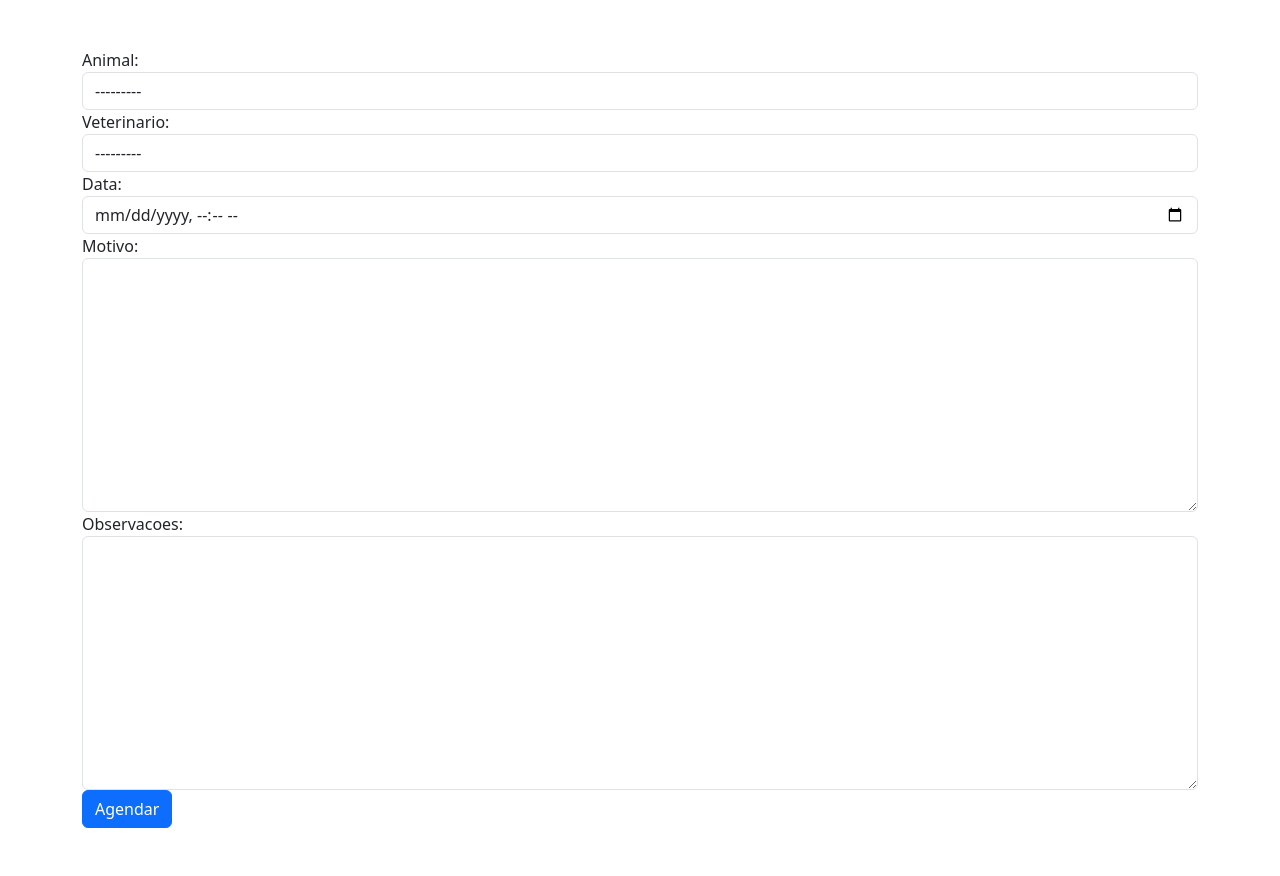
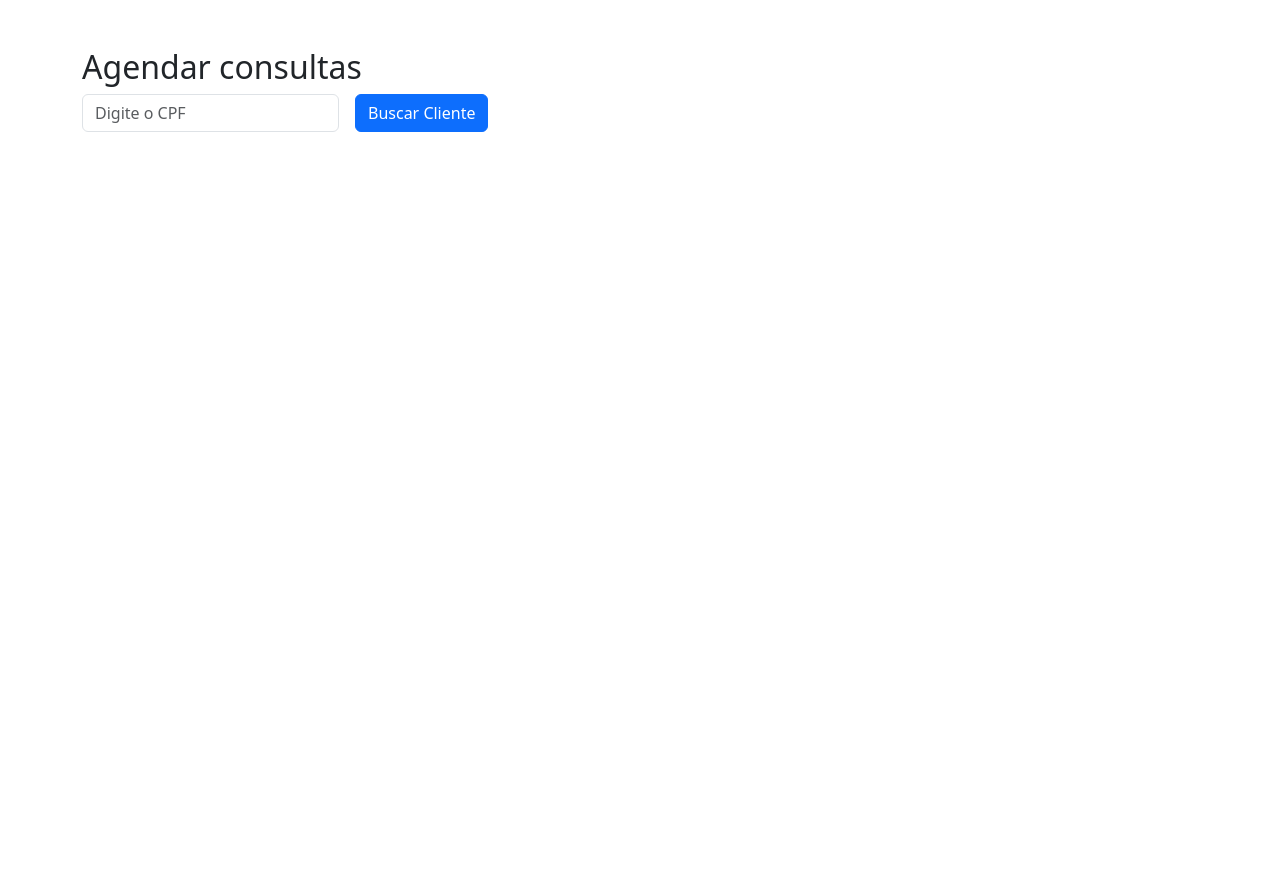
Before and after one commit to rogeriodelphi/petshop, a Django app: page /agendar_consulta/ in a window 1280 px wide. After the commit the page ends 132 px from the top, so only its background shows below. Run offline with Django 4.2, Linux system fonts and the light colour scheme; data comes from the database, SQL or seed files in the repository; both versions use the stored data as it was after the commit.

Commit message:
Refatorando o código e atualizando os forms do app.core

```diff
--- a/core/forms.py
+++ b/core/forms.py
@@ -1,12 +1,85 @@
 from django import forms
-from .models import Consulta
+from .models import Consulta, Cliente, Animal, MedicoVeterinario
+from django.contrib.auth.models import User
 
+
+# Formulário para o modelo Animal
+class AnimalForm(forms.ModelForm):
+    class Meta:
+        model = Animal
+        fields = ['nome', 'especie', 'raca', 'idade', 'peso']
+        widgets = {
+            'nome': forms.TextInput(attrs={'class': 'form-control'}),
+            'idade': forms.NumberInput(attrs={'class': 'form-control'}),
+            'especie': forms.Select(attrs={'class': 'form-select'}),
+            'raca': forms.TextInput(attrs={'class': 'form-control'}),
+            'peso': forms.NumberInput(attrs={'class': 'form-control'}),
+        }
+
+    # Formulário para o modelo Clientes
+
+
+class ClienteForm(forms.ModelForm):
+    class Meta:
+        model = Cliente
+        fields = ['nome', 'cpf', 'telefone', 'email', 'endereco']
+
+    def __init__(self, *args, **kwargs):
+        super().__init__(*args, **kwargs)
+
+        for field in self.fields.values():
+            field.widget.attrs.update({'class': 'form-control'})
+
+    def save(self, commit=True):
+        """
+        Cria usuários para cliente que não possuem um usuário associado
+        """
+        cliente = super().save(commit=False)
+        print("[FORMS linha 32]", cliente)
+        if not cliente.usuario:  # usuario == null, vazio
+            if cliente.email:
+                username = cliente.email.split('@')[0]
+            else:
+                username = cliente.nome
+
+            senha = cliente.cpf
+            user = User.objects.create_user(
+                username=username,
+                email=cliente.email,
+                password=senha,
+                first_name=cliente.nome
+            )
+            cliente.usuario = user
+
+        if commit:
+            cliente.save()
+        return cliente
+
+
+class MedicoVeterinarioForm(forms.ModelForm):
+    class Meta:
+        model = MedicoVeterinario
+        fields = ['nome', 'crmv', 'especialidade', 'contato']
+
+    def __init__(self, *args, **kwargs):
+        super().__init__(*args, **kwargs)
+
+        for field in self.fields.values():
+            field.widget.attrs.update({'class': 'form-control'})
+
+
+# Formulário para o modelo Consulta
 class ConsultaForm(forms.ModelForm):
     class Meta:
         model = Consulta
         fields = ['animal', 'veterinario', 'data', 'motivo', 'observacoes']
         widgets = {
-            'data': forms.DateTimeInput(attrs={'type': 'datetime-local'}),
+            'data': forms.DateTimeInput(
+                attrs={'type': 'datetime-local', 'class': 'form-control'},
+                format='%Y-%m-%dT%H:%M'
+            ),
+            'motivo': forms.TextInput(attrs={'class': 'form-control'}),
+            'observacoes': forms.Textarea(attrs={'rows': 3, 'class': 'form-control'}),
         }
 
     def __init__(self, *args, **kwargs):
@@ -19,10 +92,6 @@ class ConsultaForm(forms.ModelForm):
         cleaned_data = super().clean()
         data = cleaned_data.get('data')
         veterinario = cleaned_data.get('veterinario')
-        print(data, veterinario)
-
-
-
 
         # Garante que ambos os campos existem antes de tentar a consulta
         if data and veterinario:
@@ -33,8 +102,8 @@ class ConsultaForm(forms.ModelForm):
                 qs = qs.exclude(pk=self.instance.pk)
 
             if qs.exists():
-            # Esta é a forma padrão de adicionar um erro a um campo específico ou ao formulário geral.
                 raise forms.ValidationError(
                     'Já existe uma consulta agendada neste horário para este veterinário.'
                 )
+
         return cleaned_data
--- a/core/views.py
+++ b/core/views.py
@@ -1,30 +1,64 @@
+from django.http import JsonResponse
 from django.shortcuts import render, redirect
 from django.contrib import messages
-from .models import Animal, Consulta
+from .models import Animal, Consulta, Cliente
 from django.core.exceptions import ValidationError
-from .forms import ConsultaForm
+from .forms import ConsultaForm, AnimalForm
+
 
 def lista_animais(request):
     animais = Animal.objects.all()
     return render(request, 'lista_animais.html', {'animais': animais})
 
 
+def add_animal(request):
+    if request.method == 'POST':
+        form = AnimalForm(request.POST)
+        if form.is_valid():
+            animal = form.save()
+            return JsonResponse({'id': animal.id, 'nome': animal.nome})
+        else:
+            return JsonResponse({'errors': form.errors}, status=400)
+    else:
+        form = AnimalForm()
+    return render(request, 'add_animal.html', {'form': form})
+
 # Agendar consulta
 def agendar_consulta(request):
+    cliente = None
+    animais = None
     if request.method == 'POST':
-        form = ConsultaForm(request.POST)
-        # print('Dado do formulário', form)
-        if form.is_valid():
-            form.save()
-            messages.success(request, 'Consulta agendada com sucesso!')
-            # return redirect('lista_consultas')
-        else:
-            form._errors.clear() # remove os erros anteriores
-            form.add_error(None, 'Erro ao agendar consulta.')
-            messages.error(request, 'Erro ao agendar consultar.')
+        # botão buscar cliente
+        if "buscar" in request.POST:
+            cpf = request.POST.get("cpf")
+            # print(cpf)
+            try:
+                cliente = Cliente.objects.get(cpf=cpf)
+                animais = cliente.animais.all()
+                # print(cliente, animais)
+                form = ConsultaForm()
+            except Cliente.DoesNotExist:
+                messages.error(request, "Cliente não encontrado.")
+                form = ConsultaForm()
+
+        # botão salvar consulta
+        elif "salvar" in request.POST:
+            form = ConsultaForm(request.POST)
+            if form.is_valid():
+                form.save()
+                messages.success(request, 'Consulta agendada com sucesso!')
+                return redirect('lista_consultas')
+            else:
+                messages.error(request, 'Erro ao agendar consulta.')
+
     else:
         form = ConsultaForm()
-    return render(request, 'agendar_consulta.html', {'form': form})
+
+    return render(request, 'agendar_consulta.html', {
+        'form': form,
+        'cliente': cliente,
+        'animais': animais
+    })
 
 def lista_consultas(request):
     consultas = Consulta.objects.all().order_by('data')
--- a/templates/agendar_consulta.html
+++ b/templates/agendar_consulta.html
@@ -1,12 +1,76 @@
 {% extends 'base.html' %}
+{% block content %}
+<h2>Agendar consultas</h2>
 
-{% block content %}
+<!-- Buscar cliente -->
+<form class="row g-3 mb-4" method="post">
+    {% csrf_token %}
+    <div class="col-auto">
+        <label for="cpfInput" class="visually-hidden">CPF do Cliente</label>
+        <input type="text" class="form-control" id="cpfInput" name="cpf" placeholder="Digite o CPF">
+    </div>
+    <div class="col-auto">
+        <button type="submit" name="buscar" class="btn btn-primary">Buscar Cliente</button>
+    </div>
+</form>
+
+
+
+
+
+{% if cliente %}
+    <!-- Dados do cliente -->
+    <div class="card shadow-sm mb-4">
+        <div class="card-body">
+            <h5 class="card-title">Cliente encontrado: {{ cliente.cpf }}</h5>
+            <p><strong>Nome:</strong> {{ cliente.nome }}</p>
+            <p><strong>Telefone:</strong> {{ cliente.telefone }}</p>
+            <p><strong>Email:</strong> {{ cliente.email }}</p>
+            <p><strong>Endereço:</strong> {{ cliente.endereco }}</p>
+        </div>
+    </div>
+
+    <!-- Lista de animais -->
+    <div class="d-flex justify-content-between align-items-center mb-3">
+        <h5 class="card-title mb-0">Pets</h5>
+        <button type="button" class="btn btn-sm btn-success" data-bs-toggle="modal" data-bs-target="#animalModal">
+            + Adicionar Pet
+        </button>
+    </div>
+    {% if animais %}
+    <ul class="list-unstyled">
+        {% for animal in animais %}
+            <li class="list-group-item">
+                <strong>{{ animal.nome }}</strong> / {{ animal.raca }}
+                <button type="button" class="btn btn-info btn-sm select-animal-btn" data-animal-id="{{ animal.id }}">Selecionar</button>
+            </li>
+        {% endfor %}
+    </ul>
+    {% else %}
+        <p class="text-muted">Nenhum animal cadastrado para este cliente.</p>
+        <a href="" class="btn btn-warning btn-sm">+ Adicionar Novo Animal</a>
+    {% endif %}
+    <hr>
+
 
 <!-- Formulário de agendamento -->
 <form method="POST">
     {% csrf_token %}
-    {{form}}
-    <button type="submit" class="btn btn-primary">Agendar</button>
-<!--    <a href="#" class="btn btn-secondary">Cancelar</a>-->
+    {{ form.as_p }}
+    <button type="submit" name="salvar" class="btn btn-primary">Agendar</button>
 </form>
+{% endif %}
+
+<script src="https://code.jquery.com/jquery-3.6.0.min.js"></script>
+
+<script>
+    $(document).ready(function() {
+        $('.select-animal-btn').click(function () {
+            var animalId = $(this).data('animal-id');
+            $('#id_animal').val(animalId); // Define o valor do campo oculto
+            alert('Animal selecionado com ID: ' + animalId);
+        });
+    });
+</script>
+
 {% endblock content %}
```
Also changed, not shown: templates/add_animal_modal.html (added, +76 -0 lines), db.sqlite3.
